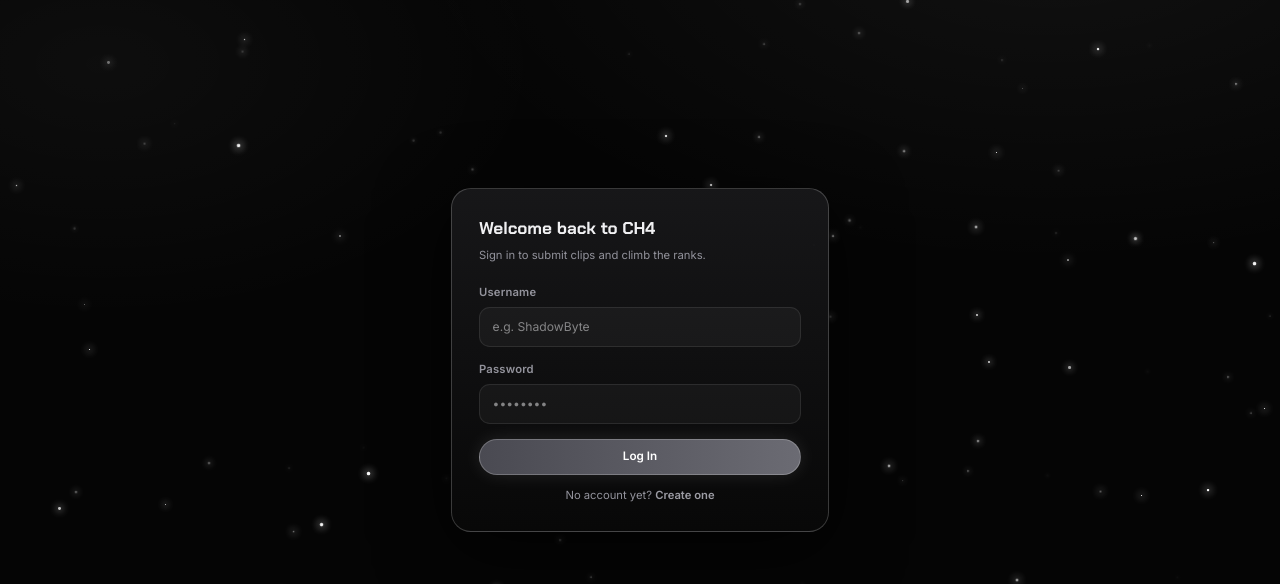
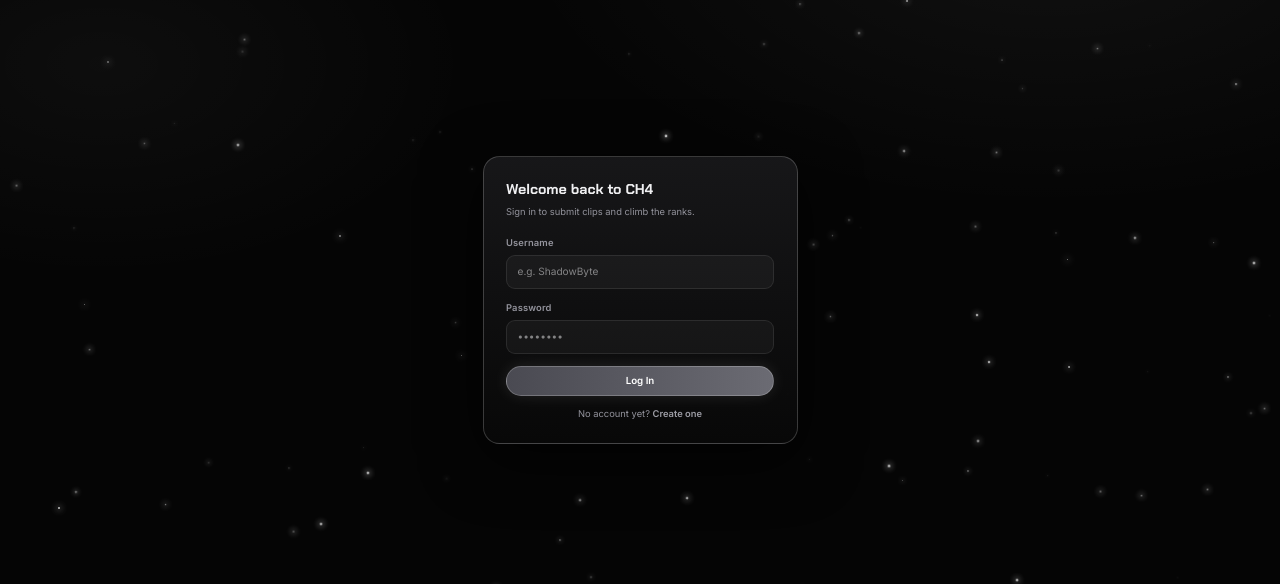
Before and after one commit to jimmywrench-cmd/CH4, a Next.js app: page / in a window 1280 px wide. Shown: the top 584 px of the page. Built offline with nearby package versions, Linux system fonts and the light colour scheme; no server answers.

Commit message:
Your descriptive message

```diff
--- a/app/globals.css
+++ b/app/globals.css
@@ -40,7 +40,7 @@
   --glow: 0 0 0 rgba(0,0,0,0);
 }
 *{box-sizing:border-box; margin:0; padding:0;}
-html{zoom:.9;}
+html{zoom:.75;}
 html,body{height:100%;}
 body{
   background:
@@ -161,7 +161,7 @@ button{font-family:inherit; cursor:pointer; border:none;}
 .uc-role{font-size:10.5px; color:var(--muted);}
 
 /* ---------- main ---------- */
-.main{flex:1; min-width:0; display:flex; flex-direction:column; min-height:100vh;}
+.main{flex:1; min-width:0;}
 .topbar{
   position:sticky; top:0; z-index:40; display:flex; align-items:center; gap:16px;
   padding:14px 30px; background:rgba(5,5,5,.68); backdrop-filter:blur(24px) saturate(120%); border-bottom:1px solid var(--border);
@@ -200,10 +200,6 @@ button{font-family:inherit; cursor:pointer; border:none;}
 
 .view{padding:30px; max-width:1400px; margin:0 auto; display:none; animation:fadein .35s ease;}
 .view.active{display:block;}
-.view.active.view-shorts{
-  display:flex; flex-direction:column; padding:0; margin:0; max-width:none;
-  flex:1; min-height:0;
-}
 @keyframes fadein{from{opacity:0; transform:translateY(6px);} to{opacity:1; transform:translateY(0);}}
 
 /* ---------- glass card ---------- */
@@ -231,7 +227,7 @@ button{font-family:inherit; cursor:pointer; border:none;}
 }
 
 /* notification tray */
-.notif-panel{width:340px; max-width:calc(100vw - 32px); max-height:420px; display:flex; flex-direction:column;}
+.notif-panel{width:340px; max-height:420px; display:flex; flex-direction:column;}
 .notif-panel-head{
   display:flex; align-items:center; justify-content:space-between; gap:10px;
   padding:14px 16px; border-bottom:1px solid var(--border); flex-shrink:0;
@@ -441,7 +437,7 @@ input[type=range]::-webkit-slider-thumb{-webkit-appearance:none; width:14px; hei
 
 /* modal */
 .modal-overlay{position:fixed; inset:0; background:rgba(0,0,0,.65); backdrop-filter:blur(6px); display:flex; align-items:center; justify-content:center; z-index:100; padding:20px;}
-.modal-card{width:100%; max-width:380px; max-height:85vh; overflow-y:auto; padding:22px; background:linear-gradient(180deg, rgba(24,24,26,.96), rgba(8,8,8,.98)); border:1px solid var(--border-hi); box-shadow:0 20px 80px rgba(0,0,0,.7);}
+.modal-card{width:100%; max-width:380px; padding:22px; background:linear-gradient(180deg, rgba(24,24,26,.96), rgba(8,8,8,.98)); border:1px solid var(--border-hi); box-shadow:0 20px 80px rgba(0,0,0,.7);}
 .pill{display:inline-flex; align-items:center; background:var(--glass); border:1px solid var(--border); border-radius:20px; padding:4px 10px; font-size:12px;}
 .pill button{color:var(--muted); font-size:11px;}
 
@@ -690,7 +686,14 @@ tbody tr:hover td{background:rgba(255,255,255,.02);}
 .mp-user-name{font-weight:600; font-size:13px; display:flex; align-items:center; gap:6px; flex-wrap:wrap;}
 .mp-user-id{font-size:10px; color:var(--muted2); font-family:'JetBrains Mono',monospace;}
 .mp-user-meta{font-size:10.5px; color:var(--muted2); margin-top:2px;}
+
+.mp-hover-card{
+  position:absolute; z-index:60; top:calc(100% + 8px); left:0; width:250px;
+  padding:16px; animation:mpPopIn .14s ease;
+}
 @keyframes mpPopIn{from{opacity:0; transform:translateY(-4px) scale(.98);} to{opacity:1; transform:translateY(0) scale(1);}}
+.mp-hover-row{display:flex; justify-content:space-between; font-size:11.5px; padding:4px 0; color:var(--muted);}
+.mp-hover-row b{color:var(--text); font-weight:600;}
 
 .mp-level-cell{min-width:150px;}
 .mp-level-top{display:flex; align-items:baseline; gap:6px; margin-bottom:5px;}
@@ -780,7 +783,7 @@ tbody tr:hover td{background:rgba(255,255,255,.02);}
    SHORTS — full-screen vertical video feed
    ============================================================ */
 .shorts-page{
-  position:relative; flex:1; min-height:0; overflow:hidden;
+  position:relative; height:calc(100vh - 64px); margin:-30px; overflow:hidden;
   border-radius:0; background:#000;
 }
 .shorts-topbar{
@@ -804,7 +807,7 @@ tbody tr:hover td{background:rgba(255,255,255,.02);}
   flex-shrink:0; background:rgba(10,10,18,.55); backdrop-filter:blur(10px);
 }
 .shorts-search-panel{
-  position:absolute; top:44px; right:18px; width:260px; max-width:calc(100vw - 36px); padding:12px;
+  position:absolute; top:44px; right:18px; width:260px; padding:12px;
   background:rgba(10,10,18,.88); backdrop-filter:blur(16px); border:1px solid var(--border);
   border-radius:14px; display:flex; flex-direction:column; gap:8px; z-index:41;
   box-shadow:0 12px 32px rgba(0,0,0,.45); animation:shortsFadeIn .15s ease;
@@ -940,6 +943,7 @@ tbody tr:hover td{background:rgba(255,255,255,.02);}
 .shorts-comments-list .msg + .msg{border-top:1px solid var(--border);}
 
 @media (max-width:720px){
+  .shorts-page{margin:-30px; height:100dvh;}
   .shorts-controls{display:none;}
   .shorts-info{max-width:78%; bottom:calc(28px + env(safe-area-inset-bottom));}
   .shorts-actions{bottom:calc(110px + env(safe-area-inset-bottom));}
--- a/components/AppShell.tsx
+++ b/components/AppShell.tsx
@@ -348,7 +348,7 @@ export default function AppShell() {
           </div>
         </div>
 
-        <div className={`view active${view === "shorts" ? " view-shorts" : ""}`}>
+        <div className="view active">
           {view === "home" && <HomeView ranks={ranks} go={go} />}
           {view === "shorts" && <ShortsView ranks={ranks} />}
           {view === "submit" && <SubmitView ranks={ranks} />}
--- a/components/views/ManagePlayersView.tsx
+++ b/components/views/ManagePlayersView.tsx
@@ -71,6 +71,7 @@ export default function ManagePlayersView({ ranks }: { ranks: Rank[] }) {
   const [pageSize, setPageSize] = useState(25);
 
   // row popovers / menus
+  const [hoverFor, setHoverFor] = useState<string | null>(null);
 
   // modals
   const [showRoleManager, setShowRoleManager] = useState(false);
@@ -673,7 +674,11 @@ export default function ManagePlayersView({ ranks }: { ranks: Rank[] }) {
                         <Checkbox checked={selected.has(u.id)} onClick={() => toggleOne(u.id)} />
                       </td>
                       <td>
-                        <div className="mp-user-cell">
+                        <div
+                          className="mp-user-cell"
+                          onMouseEnter={() => setHoverFor(u.id)}
+                          onMouseLeave={() => setHoverFor((h) => (h === u.id ? null : h))}
+                        >
                           <div className="mp-avatar-wrap">
                             <div className="avatar" style={{ width: 32, height: 32, fontSize: 11 }}>
                               {initials(u.username)}
@@ -688,6 +693,40 @@ export default function ManagePlayersView({ ranks }: { ranks: Rank[] }) {
                             </div>
                             <div className="mp-user-id">#{u.id.slice(0, 8)}</div>
                           </div>
+
+                          {hoverFor === u.id && (
+                            <div className="card popover mp-hover-card" onClick={(e) => e.stopPropagation()}>
+                              <div className="flex gap8 mb10">
+                                <div className="avatar" style={{ width: 30, height: 30, fontSize: 11 }}>
+                                  {initials(u.username)}
+                                </div>
+                                <div>
+                                  <div style={{ fontWeight: 700, fontSize: 13 }}>{u.username}</div>
+                                  <RoleBadge role={u.role} />
+                                </div>
+                              </div>
+                              <div className="mp-hover-row">
+                                <span>Level</span>
+                                <b>{u.level_label ?? u.level}</b>
+                              </div>
+                              <div className="mp-hover-row">
+                                <span>Rank</span>
+                                <b>{displayRankName(ranks, u)}</b>
+                              </div>
+                              <div className="mp-hover-row">
+                                <span>Approved</span>
+                                <b>{u.approved_count}</b>
+                              </div>
+                              <div className="mp-hover-row">
+                                <span>Joined</span>
+                                <b>{new Date(u.created_at).toLocaleDateString()}</b>
+                              </div>
+                              <div className="mp-hover-row">
+                                <span>Last active</span>
+                                <b>{timeAgo(u.last_seen)}</b>
+                              </div>
+                            </div>
+                          )}
                         </div>
                       </td>
                       <td>
--- a/components/views/ShortsView.tsx
+++ b/components/views/ShortsView.tsx
@@ -734,24 +734,14 @@ function CommentsPanel({
   const [text, setText] = useState("");
   const [replyTo, setReplyTo] = useState<Comment | null>(null);
   const [loading, setLoading] = useState(true);
-  const [loadError, setLoadError] = useState(false);
 
   async function load() {
     setLoading(true);
-    setLoadError(false);
     try {
       const res = await fetch(`/api/feed/${video.id}/comments?sort=${sort}`);
-      if (!res.ok) {
-        setLoadError(true);
-        setComments([]);
-        return;
-      }
       const data = await res.json();
       setComments(data.comments ?? []);
       onCountChange((data.comments ?? []).length);
-    } catch {
-      setLoadError(true);
-      setComments([]);
     } finally {
       setLoading(false);
     }
@@ -822,8 +812,6 @@ function CommentsPanel({
         <div className="shorts-comments-list">
           {loading ? (
             <div className="empty-state small">Loading…</div>
-          ) : loadError ? (
-            <div className="empty-state small">Couldn't load comments. Try again.</div>
           ) : video.comments_disabled ? (
             <div className="empty-state small">Comments are disabled on this video.</div>
           ) : comments.length === 0 ? (
```
